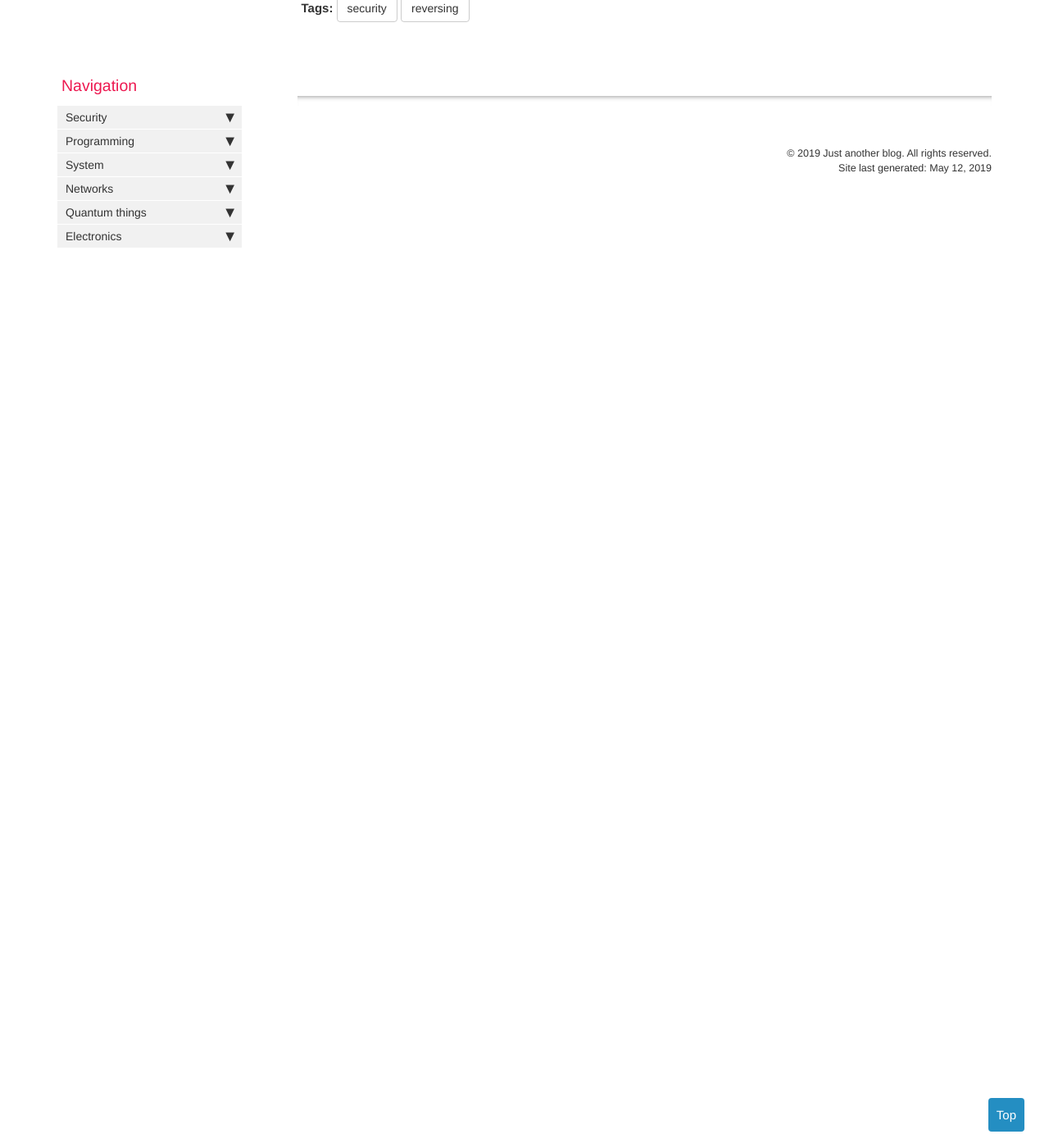
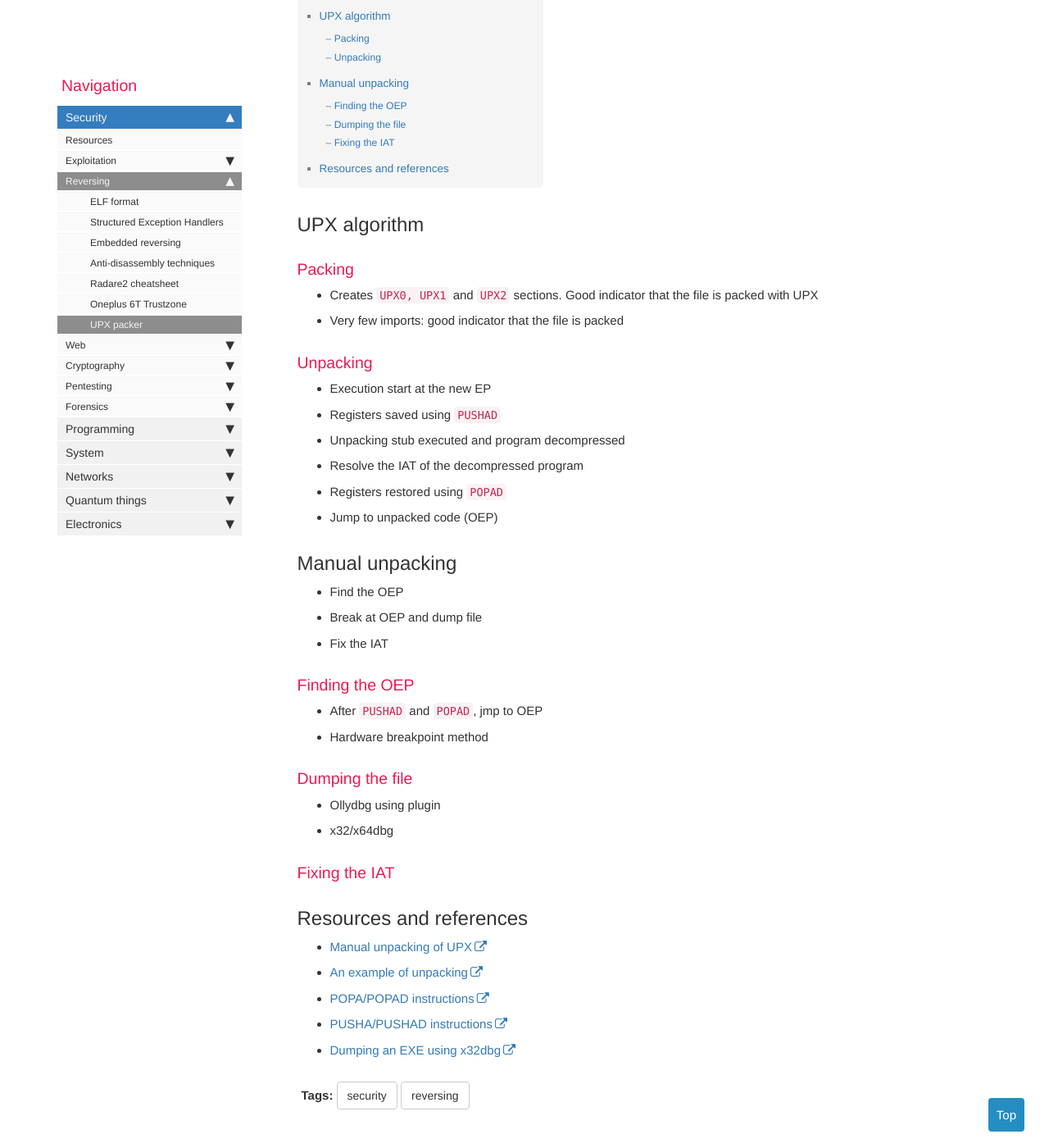
Before and after one commit to greglan/greglan.github.io, a Jekyll site: the page built from pages/security/reversing/upx.md, in a window 1280 px wide and 1400 px high, scrolled down 218 px. Shown: the whole window at 82% size. Built offline with Jekyll 4.4.1, drawn with Linux system fonts in a browser that asks for light colours; nearby versions of some CDN libraries; comment, search, counter and statistics services are not loaded; before the commit the page ends 900 px from its top, so only the background shows below that.

Commit message:
Added UPX

```diff
--- a/_data/sidebars/home_sidebar.yml
+++ b/_data/sidebars/home_sidebar.yml
@@ -69,6 +69,10 @@ entries:
 
         - title: Oneplus 6T Trustzone
           url: /oneplus6t-trustzone.html
+          output: web
+
+        - title: UPX packer
+          url: /upx.html
           output: web
 
       - title: Web
--- a/pages/security/reversing/upx.md
+++ b/pages/security/reversing/upx.md
@@ -5,3 +5,38 @@ permalink: "upx.html"
 tags: [security, reversing]
 summary: "A guide to UPX and its manual unpacking"
 ---
+
+## UPX algorithm
+### Packing
+* Creates `UPX0, UPX1` and `UPX2` sections. Good indicator that the file is packed with UPX
+* Very few imports: good indicator that the file is packed
+
+### Unpacking
+* Execution start at the new EP
+* Registers saved using `PUSHAD`
+* Unpacking stub executed and program decompressed
+* Resolve the IAT of the decompressed program
+* Registers restored using `POPAD`
+* Jump to unpacked code (OEP)
+
+## Manual unpacking
+* Find the OEP
+* Break at OEP and dump file
+* Fix the IAT
+
+### Finding the OEP
+* After `PUSHAD` and `POPAD`, jmp to OEP
+* Hardware breakpoint method
+
+### Dumping the file
+* Ollydbg using plugin
+* x32/x64dbg
+
+### Fixing the IAT
+
+## Resources and references
+* [Manual unpacking of UPX](https://securityxploded.com/unpackingupx.php)
+* [An example of unpacking](https://reverseengineering.stackexchange.com/questions/6773/unpacking-a-backdoor-program-for-studying)
+* [POPA/POPAD instructions](https://c9x.me/x86/html/file_module_x86_id_249.html)
+* [PUSHA/PUSHAD instructions](https://c9x.me/x86/html/file_module_x86_id_270.html)
+* [Dumping an EXE using x32dbg](https://www.unknowncheats.me/forum/general-programming-and-reversing/211590-dump-exe-file-using-x32dbg.html)
```
Also changed, not shown: pages/system/virtualization/docker.md (+3 -0 lines), pages/system/windows-setup.md (+1 -0 lines).
